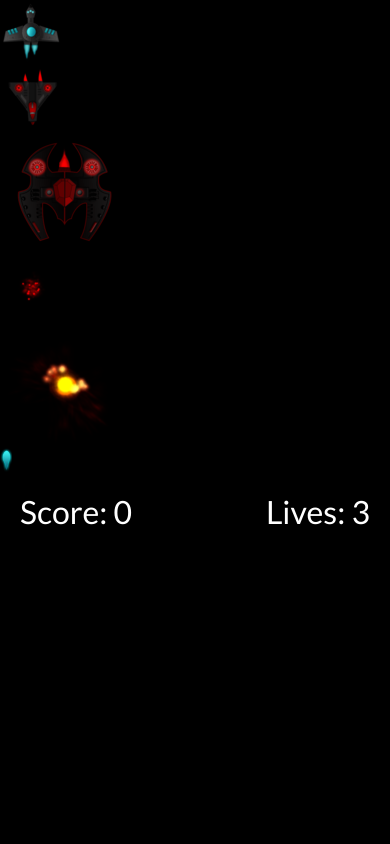
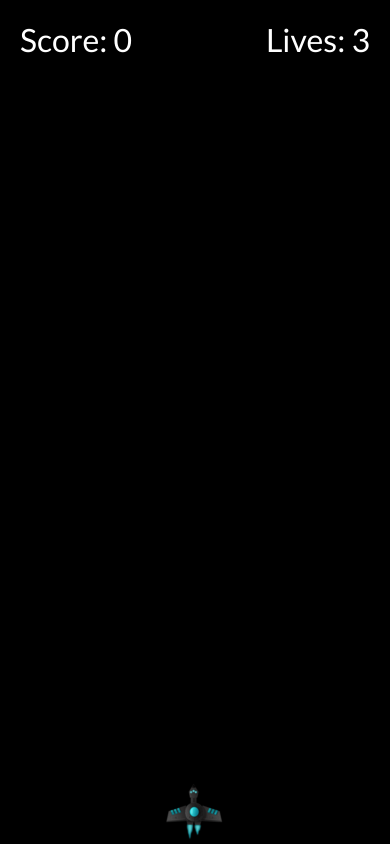
Before and after one commit to jang-1/Spaceship, a plain HTML site: page index.html in a window 390 px wide. Drawn offline with Linux system fonts and the light colour scheme.

Commit message:
add class Spaceship and update html, css and class Game

```diff
--- a/css/style.css
+++ b/css/style.css
@@ -81,6 +81,7 @@ body {
   height: var(--size-unit);
   background-image: url("../images/ship.png");
   animation: move-8-units-X var(--ships-animation-time) steps(8) infinite;
+  position: fixed;
 }
 
 .enemy {
@@ -101,14 +102,14 @@ body {
   width: var(--size-unit);
   height: var(--size-unit);
   background-image: url("../images/explosion.png");
-  animation: move-17-units-X var(--explosions-animation-time) steps(17) infinite;
+  animation: move-17-units-X var(--explosions-animation-time) steps(17) forwards;
 }
 
 .explosion--big {
   width: calc(var(--size-unit) * 2);
   height: calc(var(--size-unit) * 2);
   background-image: url("../images/explosion-big.png");
-  animation: move-34-units-X var(--explosions-animation-time) steps(17) infinite;
+  animation: move-34-units-X var(--explosions-animation-time) steps(17) forwards;
 }
 
 .missile {
--- a/index.html
+++ b/index.html
@@ -10,12 +10,7 @@
 </head>
 <body>
     <div class="container">
-        <div class="spaceship"></div>
-        <div class="enemy"></div>
-        <div class="enemy--big"></div>
-        <div class="explosion"></div>
-        <div class="explosion--big"></div>
-        <div class="missile"></div>
+        <div class="spaceship" data-spaceship></div>
         <section class="information">
             <article class="information__content">Score: 0</article>
             <article class="information__content">Lives: 3</article>
--- a/js/Game.js
+++ b/js/Game.js
@@ -0,0 +1,17 @@
+import {Spaceship} from './Spaceship.js'
+
+class Game {
+    #htmlElements = {
+        spaceship: document.querySelector('[data-spaceship]'),
+
+    };
+    #ship = new Spaceship(this.#htmlElements.spaceship)
+    init(){
+        this.#ship.init();
+    }
+}
+
+window.onload = function() {
+    const game = new Game();
+    game.init();
+}
--- /dev/null
+++ b/js/Spaceship.js
@@ -0,0 +1,61 @@
+export class Spaceship {
+    #modifier = 5;
+    #leftArrow = false;
+    #rightArrow = false;
+    constructor(element){
+        this.element = element;
+    }
+
+    init() {
+        this.#setPosition();
+        this.#eventListeners();
+        this.#gameLoop();
+    }
+
+    #setPosition(){
+        this.element.style.bottom = '0px';
+        this.element.style.left = `${window.innerWidth / 2 - this.#getPosition()}px`
+    }
+
+    #getPosition(){
+        return this.element.offsetLeft + this.element.offsetWidth / 2;
+    }
+
+    #eventListeners(){
+        window.addEventListener('keydown', ({keyCode}) => {
+            switch(keyCode) {
+                case 37:
+                    this.#leftArrow = true;
+                    break;
+                case 39:
+                    this.#rightArrow = true;
+                    break;
+            }
+        })
+
+        window.addEventListener('keyup', ({keyCode}) => {
+            switch(keyCode) {
+                case 37:
+                    this.#leftArrow = false;
+                    break;
+                case 39:
+                    this.#rightArrow = false;
+                    break;
+            }
+        })
+    }
+
+    #gameLoop = () => {
+        this.#whatkey()
+        requestAnimationFrame(this.#gameLoop)
+    }
+
+    #whatkey(){
+        if(this.#leftArrow && this.#getPosition() > 0){
+            this.element.style.left = `${parseInt(this.element.style.left, 10) - this.#modifier}px`
+        }
+        if(this.#rightArrow && this.#getPosition() < window.innerWidth){
+            this.element.style.left = `${parseInt(this.element.style.left, 10) + this.#modifier}px`
+        }
+    }
+}
```
